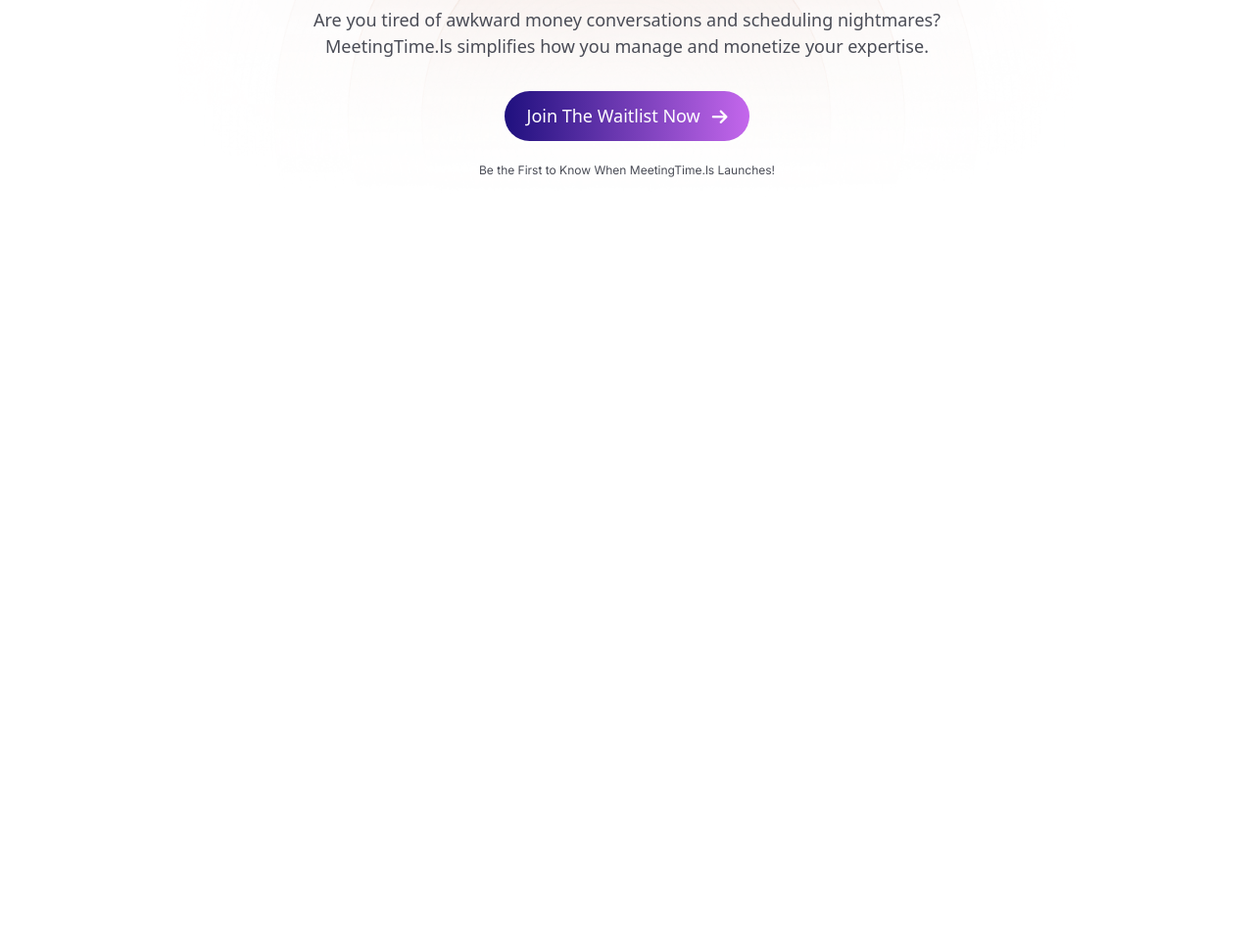
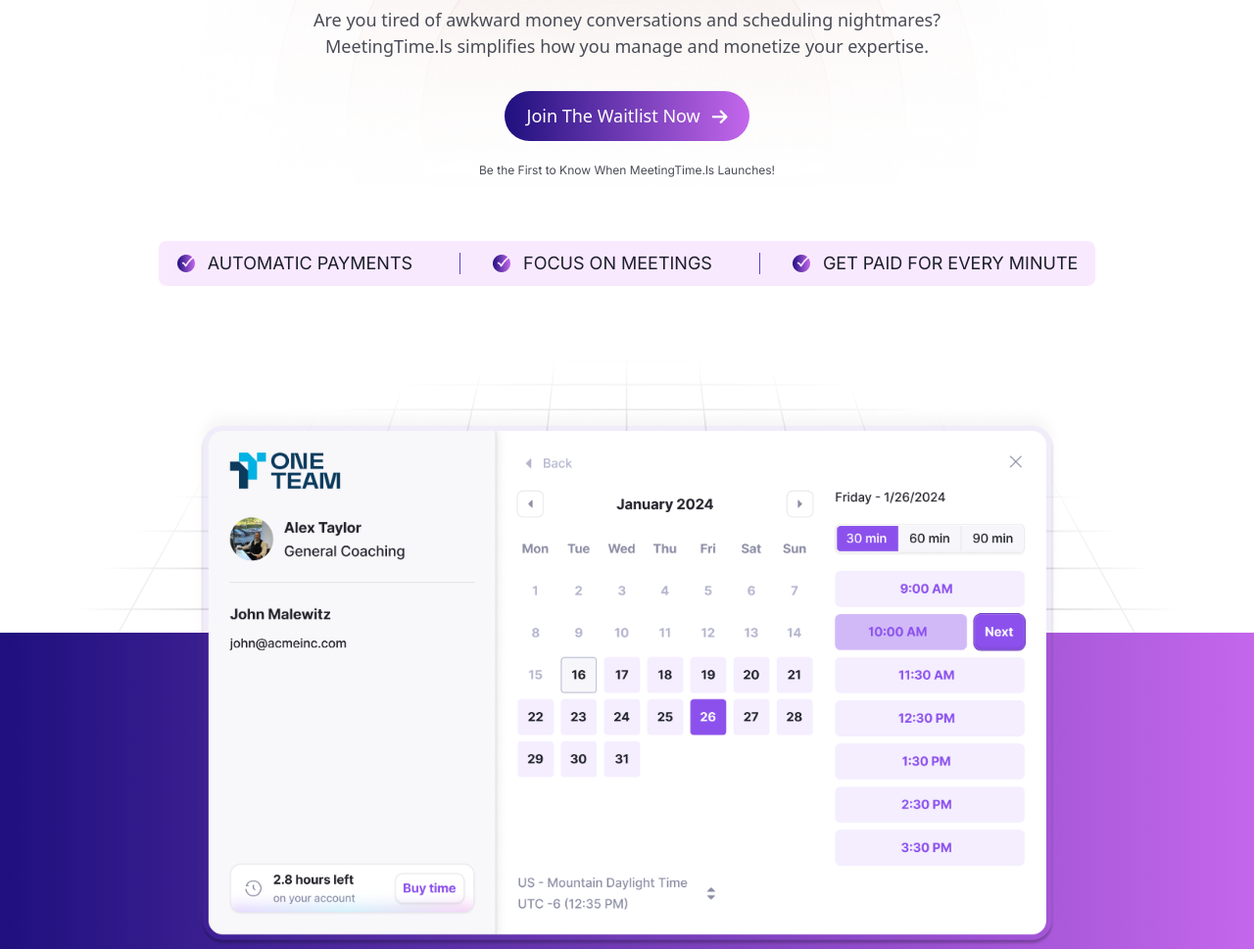
Before and after one commit to ashiq331/meeting-time, a plain HTML site: page index.html in a window 1280 px wide. Shown: the part 549-1518 px from the top of the page at 98% size. Before the commit the page ends 845 px from the top, so only its background shows below. Drawn offline with nearby package versions, Linux system fonts and the light colour scheme.

Commit message:
date done

```diff
--- a/assets/css/style.css
+++ b/assets/css/style.css
@@ -125,7 +125,6 @@
 
 section {
   width: 100%;
-  overflow: hidden !important;
 }
 
 .flex-between {
@@ -305,6 +304,10 @@
 }
 
 @media (min-width: 992px) {
+  .header{
+    background-color: var(--white);
+  }
+
   .nav-open-btn,
   .overlay,
   .navbar .wrapper {
@@ -367,15 +370,14 @@
   border-radius: 50px;
 }
 
-.btn:hover{
+.btn:hover {
   color: var(--white);
   opacity: 0.9;
 }
 
-
 /* ------------------- Hero Section -------------------- */
 .home_content {
-  height: 700px;
+  height: 650px;
   padding-top: 11rem;
   background: url("/assets/images/home-bg.png");
   background-repeat: no-repeat;
@@ -400,21 +402,81 @@
   margin: 0 auto;
 }
 
-.home_content .home_btn a{
+.home_content .home_btn a {
   margin-bottom: 1.3rem;
   font-weight: 500;
   font-size: var(--fs-4);
 }
 
-.home_content .home_update_note p{
-font-size: var(--fs-7);
-font-family: var(--font-inter);
-color: var(--black-400);
+.home_content .home_update_note p {
+  font-size: var(--fs-7);
+  font-family: var(--font-inter);
+  color: var(--black-400);
+}
+
+/* ------------------- Date Section -------------------- */
+
+.date {
+  background: url("/assets/images/home-bg-2.png");
+  background-size: cover;
+  background-position-y: 80%;
+}
+
+.date_content{
+  position: relative;
+  height: 400px;
+}
+
+.date_top{
+  margin: 0 auto;
+  width: max-content;
+  background: #d77dfe2a;
+  padding: 12px 18px;
+  border-radius: 8px;
+
+}
+
+.date_top .date_top-content:nth-child(2),
+.date_top .date_top-content:nth-child(3)
+{
+  border-left: 1px solid #5D3ED7;
+margin-left: 2rem;
+padding-left: 2rem;
 }
 
 
-/* ------------------- Date Section -------------------- */
+.date_top .date_top-content img{
+  width: 20px;
+  height: 20px;
+}
+
+.date_top .date_top-content h4{
+  color: var(--black-500);
+  font-size: var(--fs-4);
+  font-family: var(--font-inter);
+}
+
+.date_bottom {
+  position: absolute;
+  bottom: -20rem;
+  z-index: 99 !important;
+}
+
+.date_bottom img {
+  margin: 0 auto;
+  width: 80%;
+}
+
 /* ------------------- About Us Section -------------------- */
+
+.about {
+  color: var(--white);
+  background: #1f107e;
+  background: -webkit-linear-gradient(to right, #1f107e, #c467ec);
+  background: linear-gradient(to right, #1f107e, #c467ec);
+  height: 200vh;
+  position: relative;
+}
 /* ------------------- Blog Section -------------------- */
 /* ------------------- Wishlist Section -------------------- */
 /* ------------------- client cycle Section -------------------- */
--- a/index.html
+++ b/index.html
@@ -166,7 +166,40 @@
 
       <!-- ------------------- Date Section -------------------- -->
 
+      <section class="date">
+        <div class="container">
+          <div class="date_content">
+            <div class="date_top flex-between">
+              <div class="date_top-content flex">
+                <img src="assets/images/checkmark.png" alt="">
+                <h4>AUTOMATIC PAYMENTS</h4>
+              </div>
+
+              <div class="date_top-content flex">
+                <img src="assets/images/checkmark.png" alt="">
+                <h4>FOCUS ON MEETINGS</h4>
+              </div>
+
+              <div class="date_top-content flex">
+                <img src="assets/images/checkmark.png" alt="">
+                <h4>GET PAID FOR EVERY MINUTE</h4>
+              </div>
+            </div>
+
+            <div class="date_bottom">
+              <img src="assets/images/date-img.png" alt="">
+            </div>
+          </div>
+        </div>
+      </section>
+
       <!-- ------------------- About Us Section -------------------- -->
+
+      <section class="about">
+        <div class="container">
+
+        </div>
+      </section>
 
       <!-- ------------------- Blog Section -------------------- -->
 
```
Also changed, not shown: assets/images/checkmark.png (added), assets/images/date-img.png (added), assets/images/home-bg-2.png (added).
